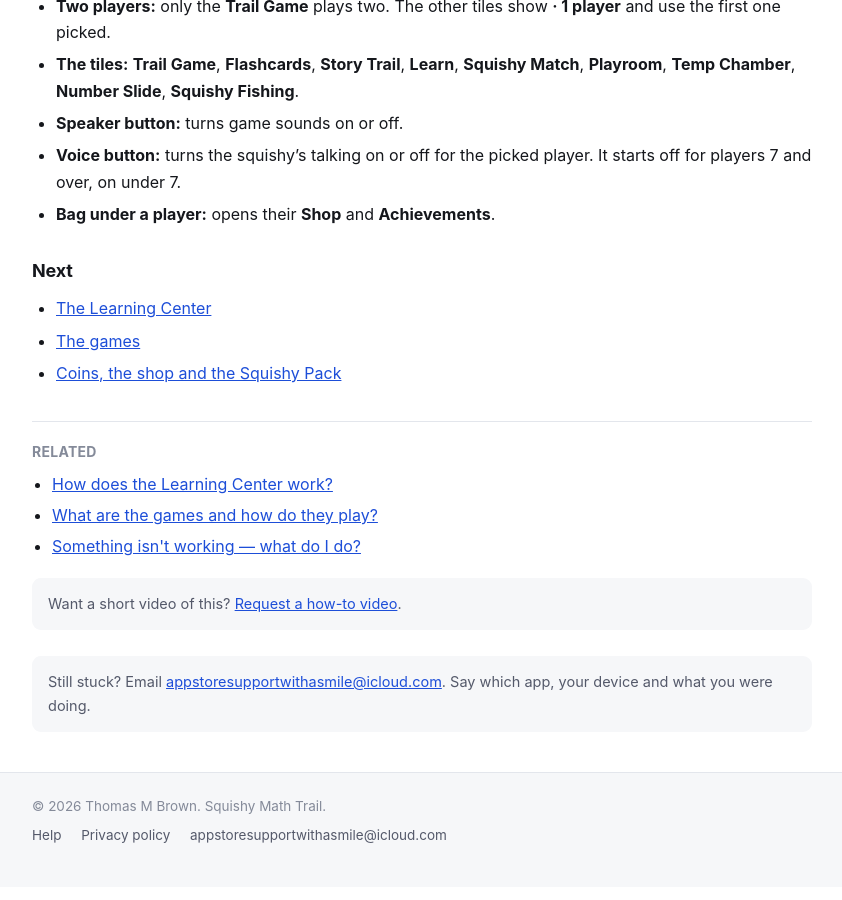
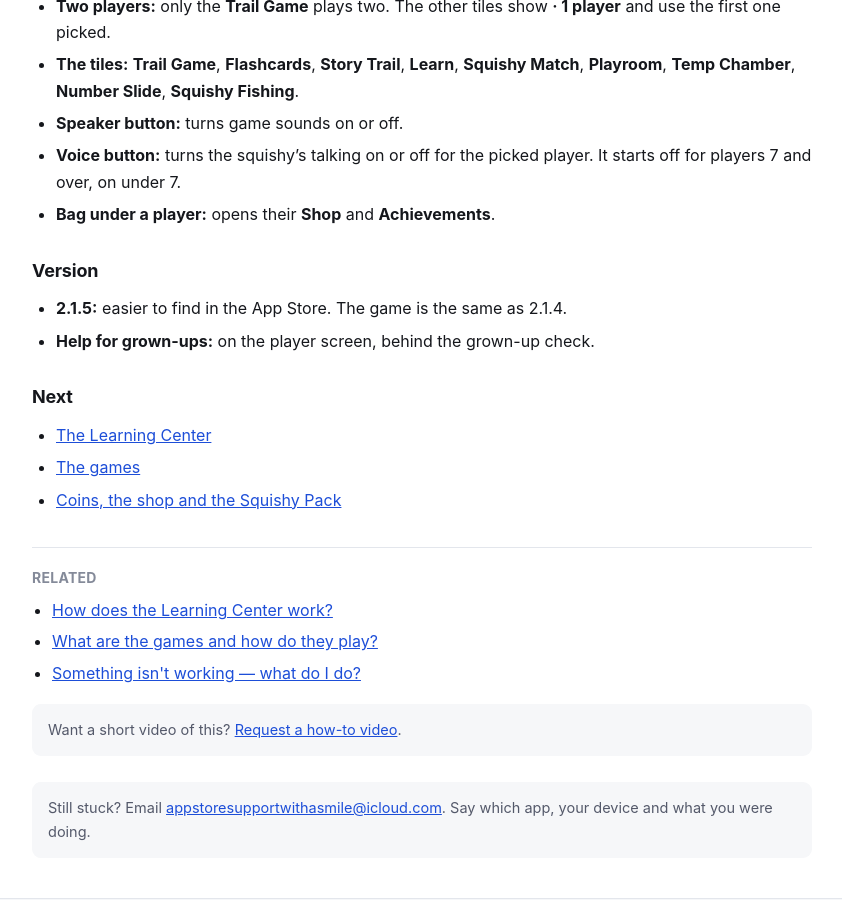
Before and after one commit to mytombrown/team-assist-help, a Jekyll site: the page built from _guides/squishymathtrail/getting-started.md, in a window 1280 px wide and 900 px high, scrolled down 1050 px. Shown: the whole window, without its empty margins (218-1060 px from the left). Built offline with Jekyll 4.4.1, drawn with Linux system fonts in a browser that asks for light colours.

Commit message:
Build 27: Squishy Math 2.1.5: keywords-only version, Version section (SMT-1732)
Co-Authored-By: Claude Opus 5.5 <noreply@anthropic.com>

```diff
--- a/_guides/squishymathtrail/getting-started.md
+++ b/_guides/squishymathtrail/getting-started.md
@@ -45,6 +45,11 @@ related:
 - **Voice button:** turns the squishy's talking on or off for the picked player. It starts off for players 7 and over, on under 7.
 - **Bag under a player:** opens their **Shop** and **Achievements**.
 
+## Version
+
+- **2.1.5:** easier to find in the App Store. The game is the same as 2.1.4.
+- **Help for grown-ups:** on the player screen, behind the grown-up check.
+
 ## Next
 
 - [The Learning Center]({{ '/squishymathtrail/learning-center/' | relative_url }})
```
